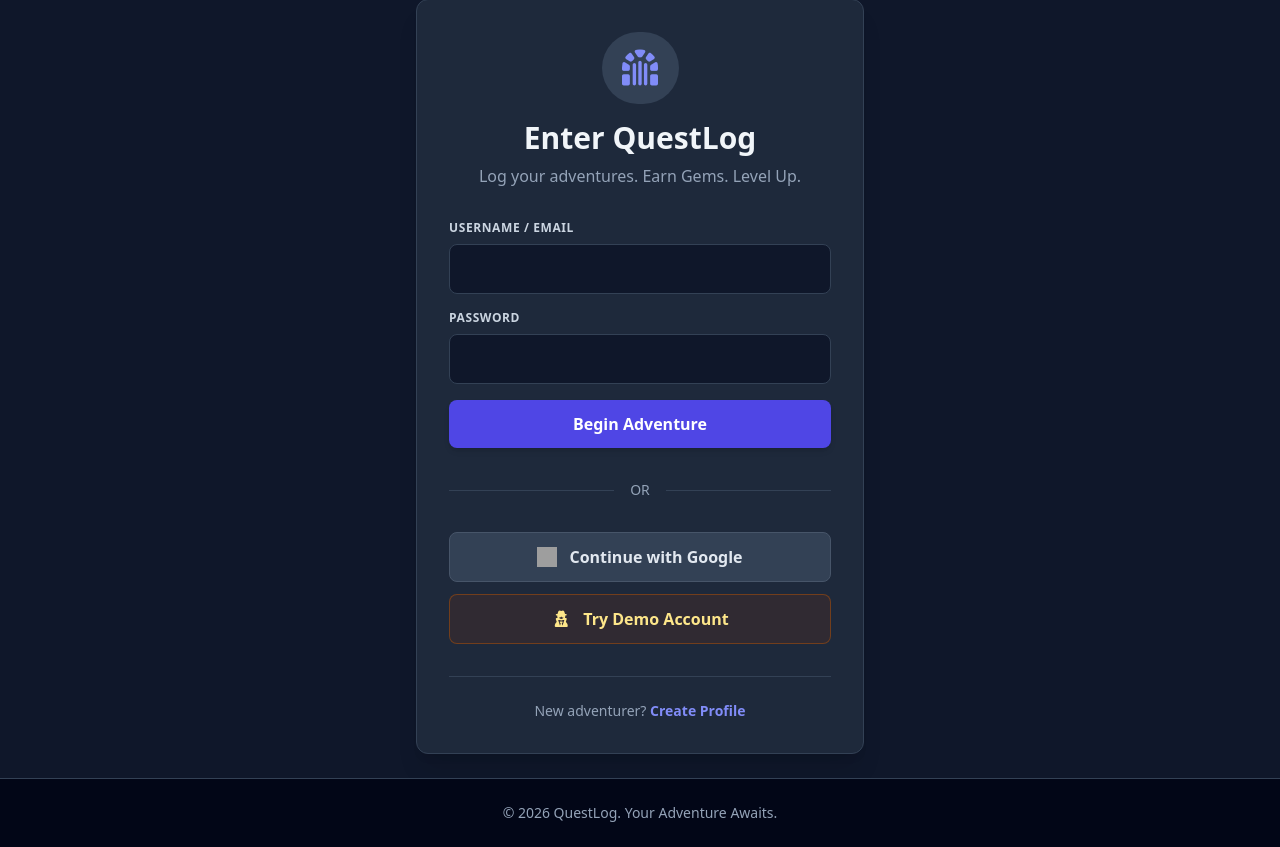
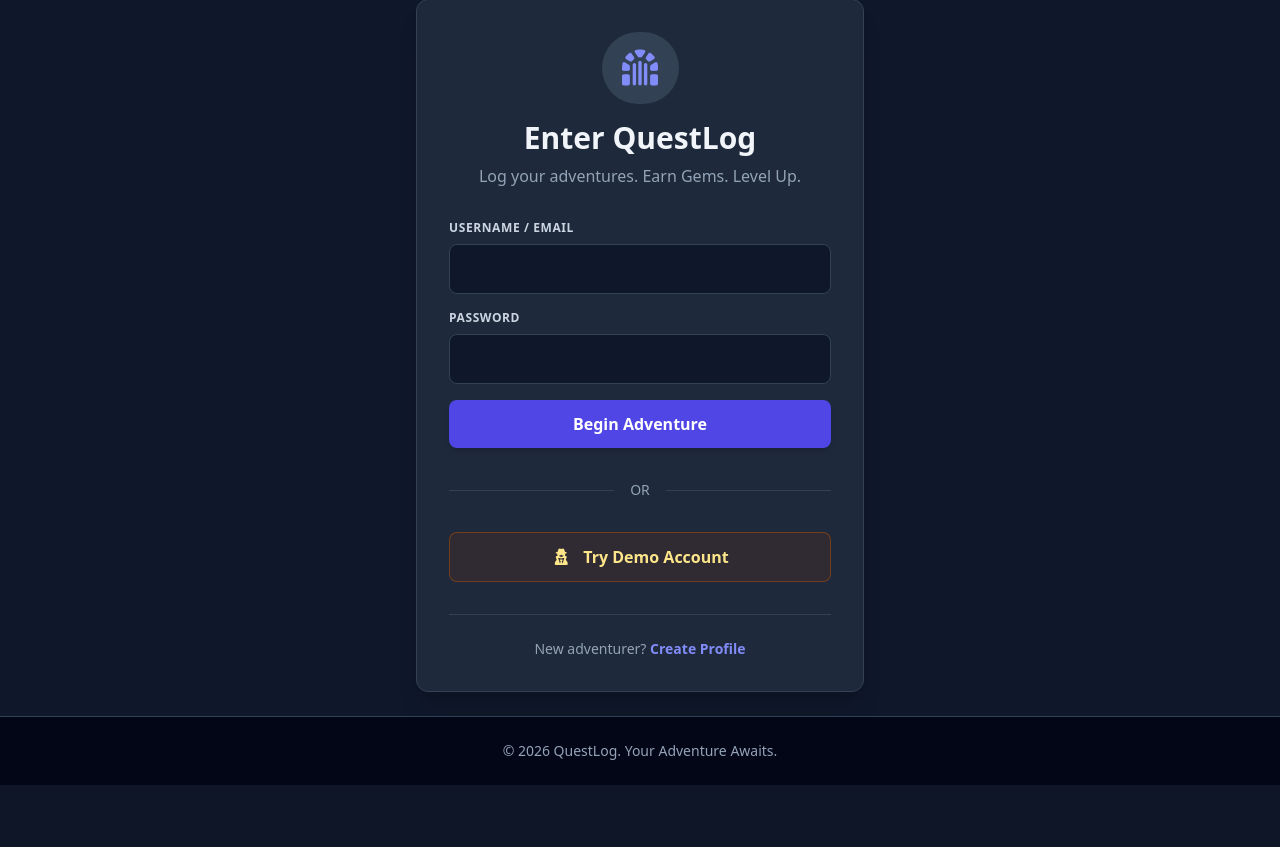
Before and after one commit to JohnFawkes/quest-log, a Flask app: page /login in a window 1280 px wide. Shown: the part 130-977 px from the top of the page. After the commit the page ends 915 px from the top, so only its background shows below. Run offline with Flask 3, Linux system fonts and the light colour scheme; data that the repository does not hold is empty; some libraries are stand-ins or nearby versions; grey boxes are pictures that could not be loaded.

Commit message:
remove google SSO, discord webhook and google to local conversion

```diff
--- a/app.py
+++ b/app.py
@@ -11,11 +11,9 @@ import time
 import types
 import zipfile
 from datetime import datetime, timedelta, timezone
-from urllib.parse import quote as _urlquote
 
 import apprise
 import requests as http_requests
-from authlib.integrations.flask_client import OAuth
 from flask import (
     Flask, Response, flash, make_response, redirect, render_template, request,
     send_from_directory, session, url_for,
@@ -42,15 +40,8 @@ def _get_localtz():
         logger.warning("Unknown TZ value %r, falling back to UTC", tz_name)
         return ZoneInfo('UTC')
 
-# Allow OAuth over HTTP
-os.environ['OAUTHLIB_INSECURE_TRANSPORT'] = '1'
-
 # --- CONFIGURATION ---
-DISCORD_WEBHOOK_URL = os.environ.get('DISCORD_WEBHOOK_URL', "")
 APPRISE_URLS = os.environ.get('APPRISE_URLS', "")
-GOOGLE_CLIENT_ID = os.environ.get('GOOGLE_CLIENT_ID', "")
-GOOGLE_CLIENT_SECRET = os.environ.get('GOOGLE_CLIENT_SECRET', "")
-ADMIN_EMAIL = os.environ.get('ADMIN_EMAIL', "")
 PUBLIC_DOMAIN = os.environ.get('PUBLIC_DOMAIN', "http://localhost:5000")
 BACKUP_DIR = os.environ.get('BACKUP_DIR', '/backups')
 DEMO_EMAIL = "demo@questlog.app"
@@ -76,10 +67,6 @@ app.config['SESSION_COOKIE_HTTPONLY'] = True
 app.config['SESSION_COOKIE_SAMESITE'] = 'Lax'
 app.config['UPLOAD_FOLDER'] = os.path.join(basedir, 'static/uploads')
 app.config['MAX_CONTENT_LENGTH'] = 16 * 1024 * 1024
-app.config['DISCORD_WEBHOOK_URL'] = DISCORD_WEBHOOK_URL
-app.config['GOOGLE_CLIENT_ID'] = GOOGLE_CLIENT_ID
-app.config['GOOGLE_CLIENT_SECRET'] = GOOGLE_CLIENT_SECRET
-app.config['ADMIN_EMAIL'] = ADMIN_EMAIL
 
 ALLOWED_EXTENSIONS = {'png', 'jpg', 'jpeg', 'gif', 'webp'}
 
@@ -102,15 +89,6 @@ def localtime_filter(dt):
         dt = dt.replace(tzinfo=timezone.utc)
     return dt.astimezone(_get_localtz())
 login_manager.login_view = 'login'
-
-oauth = OAuth(app)
-google = oauth.register(
-    name='google',
-    client_id=app.config['GOOGLE_CLIENT_ID'],
-    client_secret=app.config['GOOGLE_CLIENT_SECRET'],
-    server_metadata_url='https://accounts.google.com/.well-known/openid-configuration',
-    client_kwargs={'scope': 'openid email profile'},
-)
 
 # --- Models ---
 class User(UserMixin, db.Model):
@@ -272,27 +250,15 @@ def _recolor_svg(text, skin, hair, eye):
     return text
 
 def _build_apprise():
-    """Build an Apprise instance from configured URLs, injecting icon URL where supported."""
+    """Build an Apprise instance from configured URLs."""
     ap = apprise.Apprise()
-    icon_url = get_setting('notification_icon_url', '')
     # DB setting overrides env var if set
     apprise_urls = get_setting('apprise_urls', '') or APPRISE_URLS
-    discord_url = get_setting('discord_webhook_url', '') or DISCORD_WEBHOOK_URL
     if apprise_urls:
         for url in apprise_urls.split(','):
             url = url.strip()
             if url:
                 ap.add(url)
-    if discord_url:
-        # Convert to Apprise discord:// format so we can inject avatar_url.
-        # Token must exclude trailing slashes and '?' to avoid double-slash in
-        # the assembled URL.  The avatar_url value must be percent-encoded so
-        # that its own '://' and '/' don't confuse Apprise's URL parser.
-        m = re.match(r'https://discord(?:app)?\.com/api/webhooks/(\d+)/([^/?]+)', discord_url)
-        if m and icon_url:
-            ap.add(f"discord://{m.group(1)}/{m.group(2)}/?avatar_url={_urlquote(icon_url, safe='')}")
-        else:
-            ap.add(discord_url)
     return ap
 
 def send_notification(content, image_filename=None, completion_id=None, action_token=None):
@@ -303,7 +269,7 @@ def send_notification(content, image_filename=None, completion_id=None, action_t
         content += f"\n✅ **Approve:** {approve_url}\n❌ **Reject:** {reject_url}"
     ap = _build_apprise()
     if not len(ap):
-        logger.warning("No notification services configured (set APPRISE_URLS or DISCORD_WEBHOOK_URL)")
+        logger.warning("No notification services configured (set APPRISE_URLS)")
         return
     attach = None
     if image_filename:
@@ -1047,28 +1013,6 @@ def login_demo():
     flash("Demo user not found.", "error")
     return redirect(url_for('login'))
 
-@app.route('/settings/convert-to-local', methods=['POST'])
-@login_required
-def convert_to_local():
-    if current_user.email == DEMO_EMAIL:
-        flash("Settings are read-only for the Demo user.", "warning")
-        return redirect(url_for('settings_profile'))
-    if current_user.password_hash:
-        flash("This account already has a password set.", "info")
-        return redirect(url_for('settings_profile'))
-    password = request.form.get('password', '').strip()
-    confirm = request.form.get('confirm_password', '').strip()
-    if len(password) < 4:
-        flash("Password must be at least 4 characters.", "error")
-        return redirect(url_for('settings_profile'))
-    if password != confirm:
-        flash("Passwords do not match.", "error")
-        return redirect(url_for('settings_profile'))
-    current_user.password_hash = generate_password_hash(password, method='scrypt')
-    db.session.commit()
-    flash("Password set! You can now log in with your email and password without Google.", "success")
-    return redirect(url_for('settings_profile'))
-
 @app.route('/settings/profile', methods=['GET', 'POST'])
 @login_required
 def settings_profile():
@@ -1142,7 +1086,6 @@ def register():
             return redirect(url_for('register'))
         new_user = User(email=email, name=name, password_hash=generate_password_hash(password, method='scrypt'))
         if User.query.count() == 0: new_user.is_admin = True
-        if app.config['ADMIN_EMAIL'] and email == app.config['ADMIN_EMAIL']: new_user.is_admin = True
         db.session.add(new_user)
         db.session.commit()
         _grant_starter_items(new_user)
@@ -1150,36 +1093,6 @@ def register():
         login_user(new_user)
         return redirect(url_for('index'))
     return render_template('register.html')
-
-@app.route('/login/google')
-def google_login():
-    if not app.config['GOOGLE_CLIENT_ID']: return redirect(url_for('login'))
-    redirect_uri = f"{PUBLIC_DOMAIN.rstrip('/')}/authorize" if PUBLIC_DOMAIN else url_for('authorize', _external=True)
-    return google.authorize_redirect(redirect_uri)
-
-@app.route('/authorize')
-def authorize():
-    try:
-        token = google.authorize_access_token()
-        user_info = google.userinfo()
-        email = user_info['email']
-        user = User.query.filter_by(email=email).first()
-        should_be_admin = (app.config['ADMIN_EMAIL'] and email == app.config['ADMIN_EMAIL'])
-        if not user:
-            user = User(email=email, name=user_info['name'], picture=user_info['picture'], is_admin=should_be_admin)
-            db.session.add(user)
-            db.session.commit()
-            _grant_starter_items(user)
-            db.session.commit()
-        elif should_be_admin and not user.is_admin:
-            user.is_admin = True
-            db.session.commit()
-        login_user(user)
-        return redirect(url_for('index'))
-    except Exception as e:
-        logger.error("Google OAuth error: %s", e)
-        flash("Login failed. Please try again.", 'error')
-        return redirect(url_for('login'))
 
 @app.route('/logout')
 @login_required
@@ -1420,7 +1333,7 @@ def test_webhook():
     if not current_user.is_admin: return redirect(url_for('index'))
     ap = _build_apprise()
     if not len(ap):
-        flash('No notification services configured. Set APPRISE_URLS or DISCORD_WEBHOOK_URL.', 'error')
+        flash('No notification services configured. Set APPRISE_URLS in your environment.', 'error')
     else:
         send_notification("🔔 Quest Log test notification — working!")
         flash('Test notification sent. Check your configured channels.', 'success')
@@ -1458,7 +1371,6 @@ def admin_panel():
 
     notification_icon_url = get_setting('notification_icon_url', '')
     apprise_urls_setting = get_setting('apprise_urls', '')
-    discord_webhook_setting = get_setting('discord_webhook_url', '')
     week_start_day = get_setting('week_start_day', '0')
     approved_image_retention_days = get_setting('approved_image_retention_days', '0')
     avatar_items = AvatarItem.query.order_by(AvatarItem.item_type, AvatarItem.coin_cost).all()
@@ -1470,7 +1382,6 @@ def admin_panel():
                          active_rewards=active_rewards,
                          notification_icon_url=notification_icon_url,
                          apprise_urls_setting=apprise_urls_setting,
-                         discord_webhook_setting=discord_webhook_setting,
                          week_start_day=week_start_day,
                          approved_image_retention_days=approved_image_retention_days,
                          avatar_items=avatar_items)
@@ -1727,6 +1638,7 @@ def reject_completion(completion_id):
         return redirect(url_for('admin_panel'))
     completion.status = 'rejected'
     db.session.commit()
+    send_notification(f"❌ **{user.name}**'s quest **{completion.habit_name}** was rejected.")
     return redirect(url_for('admin_panel'))
 
 @app.route('/quest/approve/<int:completion_id>/<token>')
@@ -1774,6 +1686,7 @@ def quick_reject(completion_id, token):
     completion.status = 'rejected'
     completion.action_token = None  # invalidate token
     db.session.commit()
+    send_notification(f"❌ **{user.name}**'s quest **{completion.habit_name}** was rejected (via link).")
     return f"<html><body style='font-family:sans-serif;text-align:center;padding:2rem'><h2>❌ Quest Rejected</h2><p><strong>{html.escape(user.name)}</strong> — <em>{html.escape(completion.habit_name)}</em></p></body></html>", 200
 
 @app.route('/admin/history')
@@ -1830,7 +1743,6 @@ def admin_notification_settings():
 def admin_general_settings():
     if not current_user.is_admin: return redirect(url_for('index'))
     set_setting('apprise_urls', request.form.get('apprise_urls', '').strip())
-    set_setting('discord_webhook_url', request.form.get('discord_webhook_url', '').strip())
     week_start = request.form.get('week_start_day', '0')
     if week_start not in ('0', '6'):
         week_start = '0'
--- a/compose.yaml
+++ b/compose.yaml
@@ -9,6 +9,8 @@ services:
       - ./data:/data
       # Persist user uploaded images
       - ./static/uploads:/app/static/uploads
+      # Persist daily database backups
+      - ./backups:/backups
     environment:
       # These variables are read from your .env file
       - SECRET_KEY=${SECRET_KEY:-dev-secret-key-change-in-prod}
--- a/requirements.txt
+++ b/requirements.txt
@@ -2,7 +2,6 @@ flask>=3.1,<4.0
 flask-wtf>=1.2,<2.0
 flask-sqlalchemy>=3.1,<4.0
 flask-login>=0.6,<1.0
-authlib>=1.6,<2.0
 requests>=2.32,<3.0
 werkzeug>=3.1,<4.0
 gunicorn>=23.0,<26.0
--- a/templates/login.html
+++ b/templates/login.html
@@ -34,18 +34,10 @@
         <div class="flex-grow border-t border-slate-200 dark:border-slate-700"></div>
     </div>
 
-    <div class="space-y-3">
-        <!-- Google Login -->
-        <a href="{{ url_for('google_login') }}" class="block w-full bg-white dark:bg-slate-700 border border-slate-300 dark:border-slate-600 text-slate-700 dark:text-slate-200 font-bold py-3 px-4 rounded-lg hover:bg-slate-50 dark:hover:bg-slate-600 flex items-center justify-center transition">
-            <img src="https://www.svgrepo.com/show/475656/google-color.svg" class="w-5 h-5 mr-3">
-            Continue with Google
-        </a>
-
-        <!-- Demo Login -->
-        <a href="{{ url_for('login_demo') }}" class="block w-full bg-amber-50 dark:bg-amber-900/20 border border-amber-300 dark:border-amber-700/50 text-amber-800 dark:text-amber-200 font-bold py-3 px-4 rounded-lg hover:bg-amber-100 dark:hover:bg-amber-900/30 flex items-center justify-center transition">
-            <i class="fas fa-user-secret mr-3"></i> Try Demo Account
-        </a>
-    </div>
+    <!-- Demo Login -->
+    <a href="{{ url_for('login_demo') }}" class="block w-full bg-amber-50 dark:bg-amber-900/20 border border-amber-300 dark:border-amber-700/50 text-amber-800 dark:text-amber-200 font-bold py-3 px-4 rounded-lg hover:bg-amber-100 dark:hover:bg-amber-900/30 flex items-center justify-center transition">
+        <i class="fas fa-user-secret mr-3"></i> Try Demo Account
+    </a>
 
     <div class="mt-8 text-center border-t border-slate-200 dark:border-slate-700 pt-6">
         <p class="text-slate-500 dark:text-slate-400 text-sm">New adventurer? <a href="{{ url_for('register') }}" class="text-indigo-600 dark:text-indigo-400 hover:text-indigo-800 dark:hover:text-indigo-300 font-bold">Create Profile</a></p>
```
Also changed, not shown: CHANGELOG.md, 2 other files.
